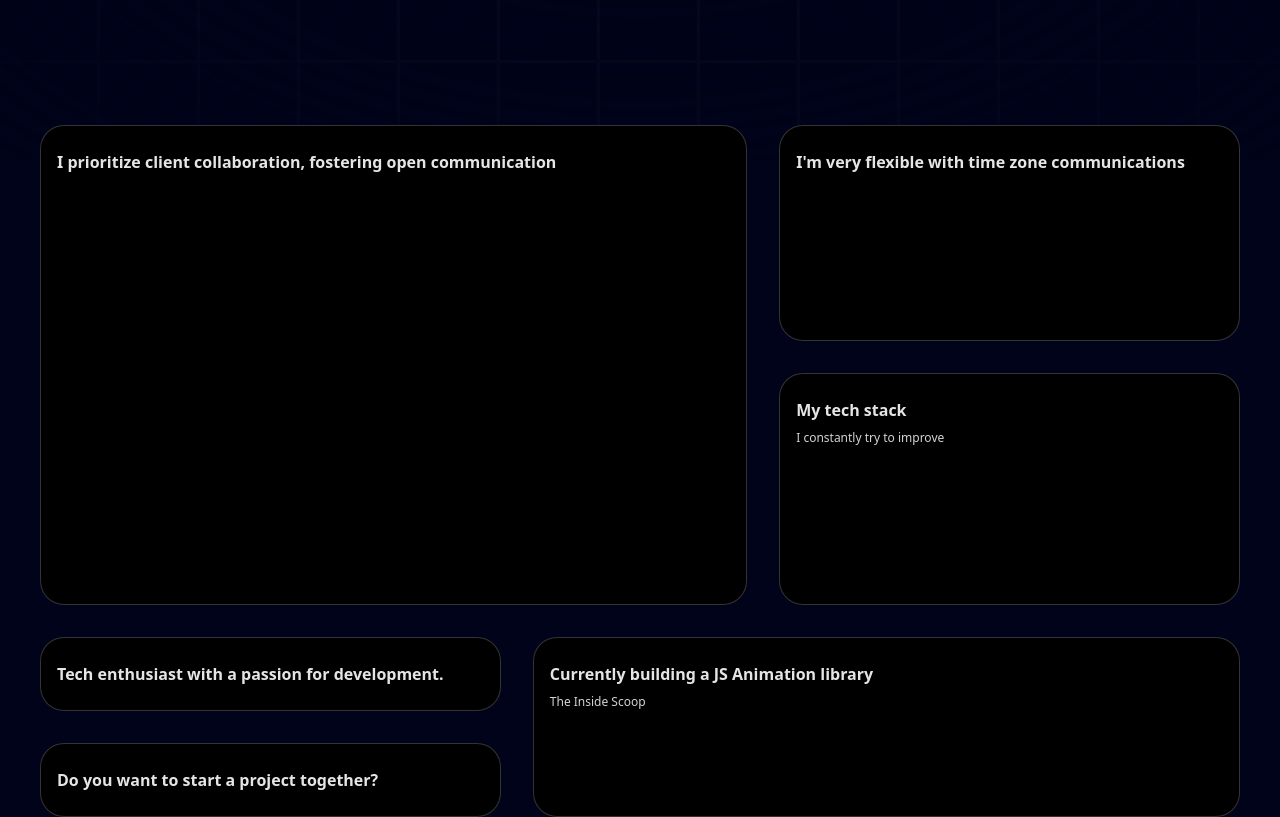
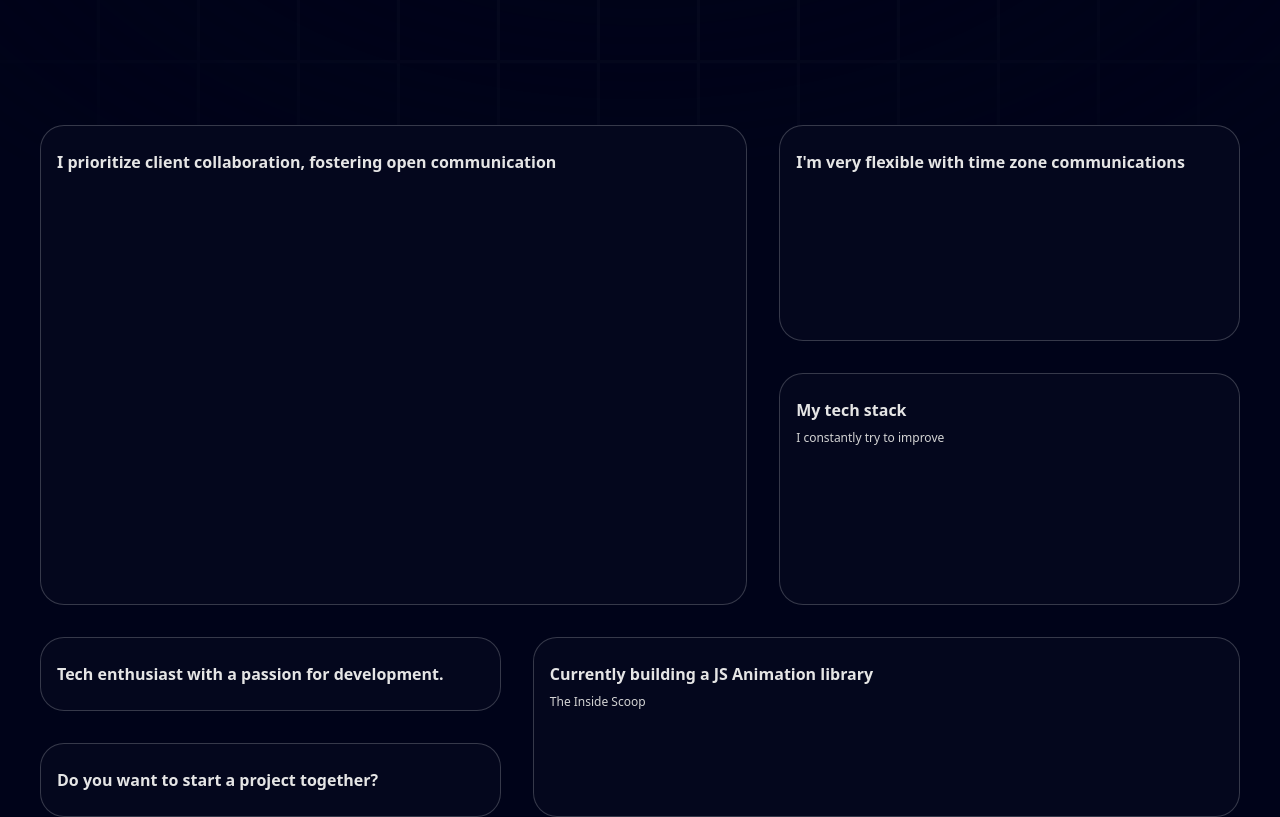
Before and after one commit to Saeedul/saeedul-portfolio, a Next.js app: page / in a window 1280 px wide. Shown: the part 640-1457 px from the top of the page. Built offline with nearby package versions, Linux system fonts and the light colour scheme.

Commit message:
updated grid background

```diff
--- a/components/Grid.tsx
+++ b/components/Grid.tsx
@@ -6,13 +6,18 @@
     <section id="about">
         <BentoGrid>
             {gridItems.map
-            ((item) => (
+            (({id, title, description, className, img, imgClassName, titleClassName, spareImg}) => (
                 <BentoGridItem
-                id={item.id}
-                key={item.id}
-                title={item.title}
-                description={item.description}
-                className={item.className}
+                id={id}
+                key={id}
+                title={title}
+                description={description}
+                className={className}
+                img={img}
+                imgClassName={imgClassName}
+                titleClassName={titleClassName}
+                spareImg={spareImg}
+
                 />
             ))}
         </BentoGrid>
--- a/components/ui/BentoGrid.tsx
+++ b/components/ui/BentoGrid.tsx
@@ -32,27 +32,35 @@
   className,
   title,
   description,
-  header,
-  icon,
   id,
+  img,
+  imgClassName,
+  titleClassName,
+  spareImg,
 }: {
   className?: string;
   title?: string | React.ReactNode;
   description?: string | React.ReactNode;
   header?: React.ReactNode;
   icon?: React.ReactNode;
-  id: number,
+  id?: number;
+  img?: string;
+  imgClassName?: string;
+  titleClassName?: string;
+  spareImg?: string;
 }) => {
   return (
     <div
       className={cn(
-        "row-span-1 relative rounded-3xl group/bento hover:shadow-xl transition duration-200 shadow-input dark:shadow-none p-4 dark:bg-black dark:border-white/[0.2] bg-white border border-transparent justify-between flex flex-col space-y-4 border-red-500",
+        "row-span-1 relative rounded-3xl group/bento hover:shadow-xl transition duration-200 shadow-input dark:shadow-none p-4 dark:bg-black dark:border-white/[0.2] bg-white border border-transparent justify-between flex flex-col space-y-4",
         className
       )}
+      style={{
+        background: 'rgb(4,7,29)',
+        backgroundColor: 'gradient...'
+      }}
     >
-      {header}
       <div className="group-hover/bento:translate-x-2 transition duration-200">
-        {icon}
         <div className="font-sans font-bold text-neutral-600 dark:text-neutral-200 mb-2 mt-2">
           {title}
         </div>
```
